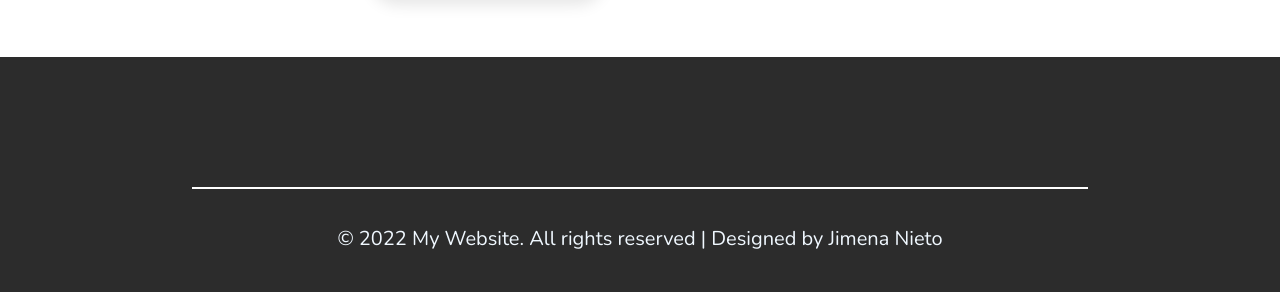
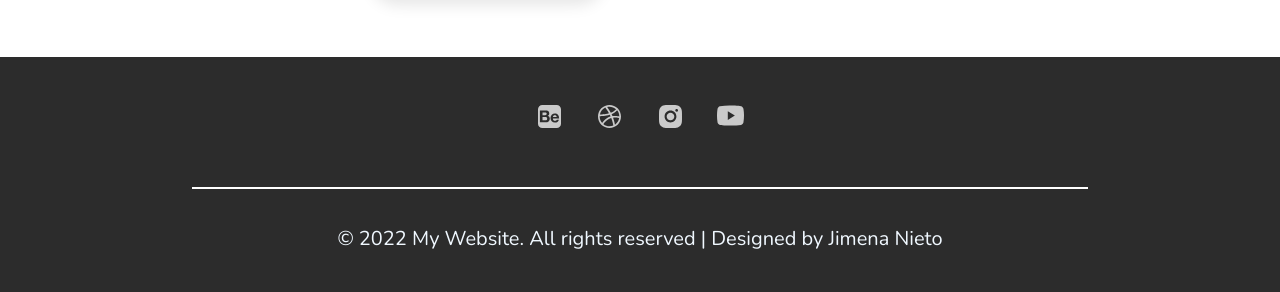
Before and after one commit to flowdeveloping/tecnostore, a plain HTML site: page pages/contact.html in a window 1280 px wide. Shown: the part 846-1138 px from the top of the page. Drawn offline with nearby package versions, Linux system fonts and the light colour scheme.

Commit message:
correciondedireccionfootersotreycontact

```diff
--- a/pages/contact.html
+++ b/pages/contact.html
@@ -59,10 +59,10 @@
     <!--FOOTER-->
     <footer>
         <div class="iconosSociales">
-            <a href="" class="Socialindividual"><img src="img/behance.svg" alt=""></a>
-            <a href="" class="Socialindividual"><img src="img/dribbble.svg" alt=""></a>
-            <a href="" class="Socialindividual"><img src="img/instagram.svg" alt=""></a>
-            <a href="" class="Socialindividual"><img src="img/youtube.svg" alt=""></a>
+            <a href="" class="Socialindividual"><img src="../img/behance.svg" alt=""></a>
+            <a href="" class="Socialindividual"><img src="../img/dribbble.svg" alt=""></a>
+            <a href="" class="Socialindividual"><img src="../img/instagram.svg" alt=""></a>
+            <a href="" class="Socialindividual"><img src="../img/youtube.svg" alt=""></a>
         </div>
 
         <div class="linea"></div>
```
Also changed, not shown: pages/store.html (+4 -4 lines).
